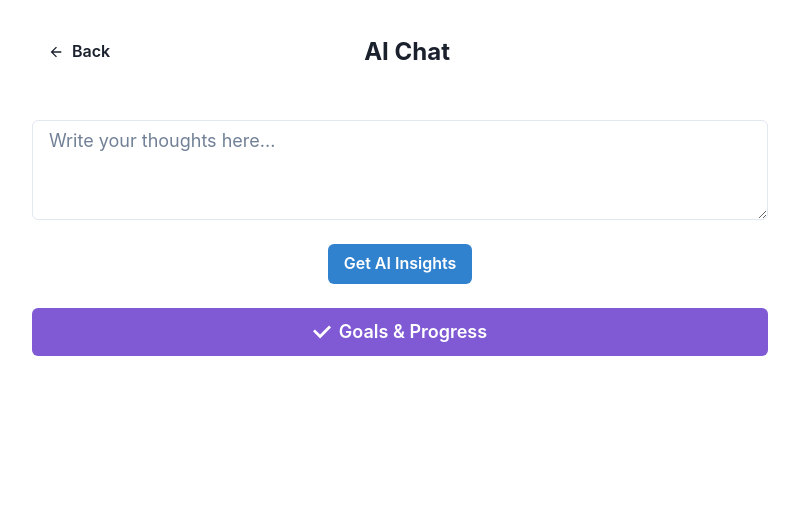
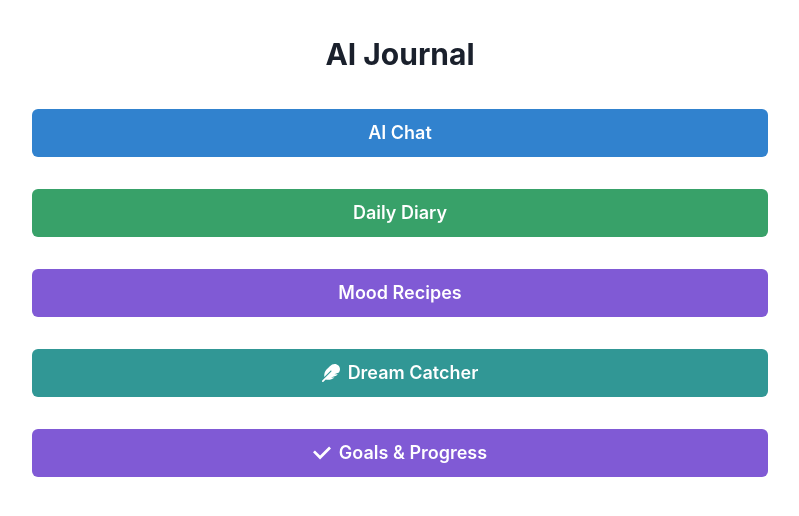
Before and after one commit to fraguseo/ai-journal, a React (Create React App) app: page / in a window 1280 px wide. Shown: the top 516 px of the page, without its empty margins (240-1039 px from the left). Built offline with nearby package versions, Linux system fonts and the light colour scheme.

Commit message:
Fix navigation: restore home page and add Goals feature

```diff
--- a/src/App.js
+++ b/src/App.js
@@ -10,20 +10,30 @@ import GoalTracker from './components/GoalTracker';
 // Dream Catcher feature added
 
 function App() {
-  const [view, setView] = useState('main');
+  const [currentPage, setCurrentPage] = useState('home');
 
-  const renderView = () => {
-    switch (view) {
-      case 'main':
-        return <Journal onNavigate={setView} />;
+  const renderPage = () => {
+    switch (currentPage) {
+      case 'journal':
+        return <Journal onBack={() => setCurrentPage('home')} />;
       case 'diary':
-        return <Diary onBack={() => setView('main')} />;
+        return <Diary onBack={() => setCurrentPage('home')} />;
       case 'recipes':
-        return <MoodRecipes onBack={() => setView('main')} />;
+        return <MoodRecipes onBack={() => setCurrentPage('home')} />;
+      case 'dream':
+        return <Dream onBack={() => setCurrentPage('home')} />;
       case 'goals':
-        return <GoalTracker onBack={() => setView('main')} />;
+        return <GoalTracker onBack={() => setCurrentPage('home')} />;
       default:
-        return <Journal onNavigate={setView} />;
+        return (
+          <Home
+            onJournalClick={() => setCurrentPage('journal')}
+            onDiaryClick={() => setCurrentPage('diary')}
+            onRecipesClick={() => setCurrentPage('recipes')}
+            onDreamClick={() => setCurrentPage('dream')}
+            onGoalsClick={() => setCurrentPage('goals')}
+          />
+        );
     }
   };
 
@@ -38,7 +48,7 @@ function App() {
 
   return (
     <ChakraProvider>
-      {renderView()}
+      {renderPage()}
     </ChakraProvider>
   );
 }
--- a/src/components/Home.jsx
+++ b/src/components/Home.jsx
@@ -8,11 +8,11 @@ import {
   SimpleGrid,
   HStack,
 } from '@chakra-ui/react';
-import { ChatIcon, CalendarIcon } from '@chakra-ui/icons';
+import { ChatIcon, CalendarIcon, CheckIcon } from '@chakra-ui/icons';
 import { FaFeather } from 'react-icons/fa';
 import { Icon } from '@chakra-ui/react';
 
-function Home({ onJournalClick, onDiaryClick, onRecipesClick, onDreamClick }) {
+function Home({ onJournalClick, onDiaryClick, onRecipesClick, onDreamClick, onGoalsClick }) {
   return (
     <Container maxW="container.md" py={8}>
       <VStack spacing={8}>
@@ -54,6 +54,15 @@ function Home({ onJournalClick, onDiaryClick, onRecipesClick, onDreamClick }) {
             <Text>Dream Catcher</Text>
           </HStack>
         </Button>
+        <Button
+          leftIcon={<CheckIcon />}
+          onClick={onGoalsClick}
+          size="lg"
+          colorScheme="purple"
+          w="100%"
+        >
+          Goals & Progress
+        </Button>
       </VStack>
     </Container>
   );
```
